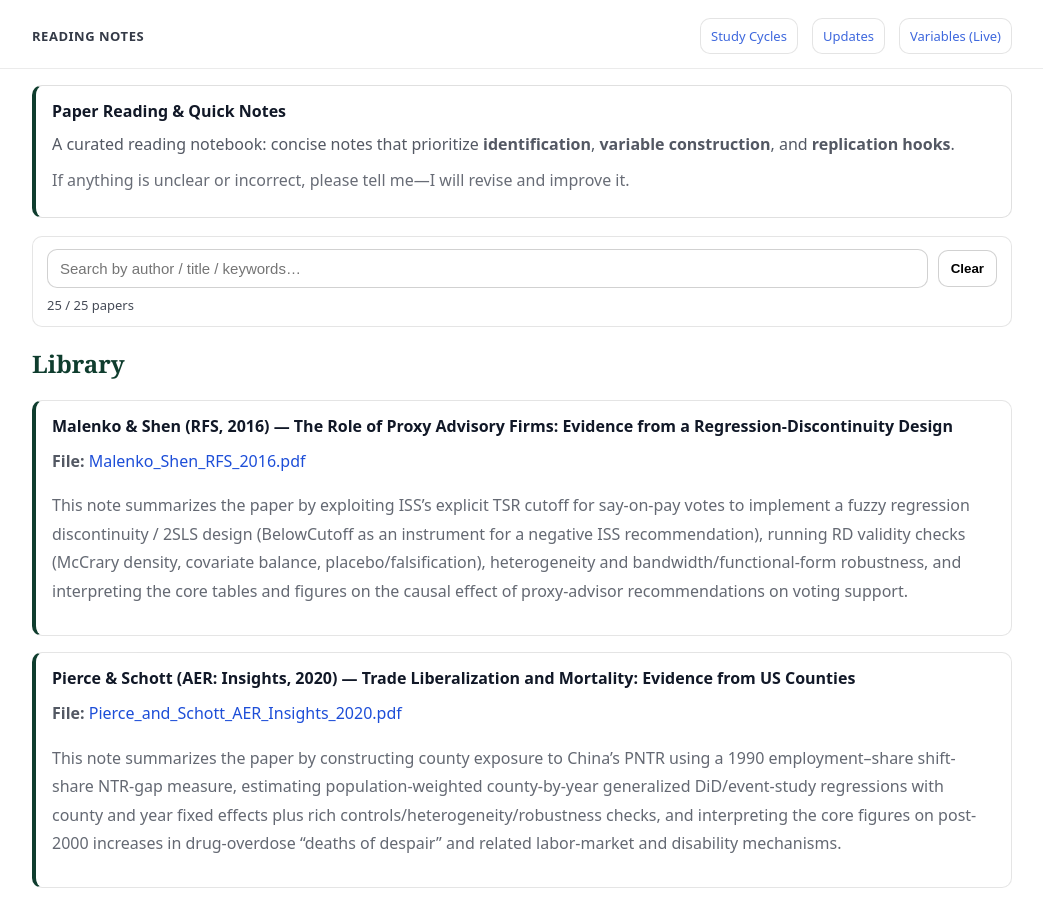
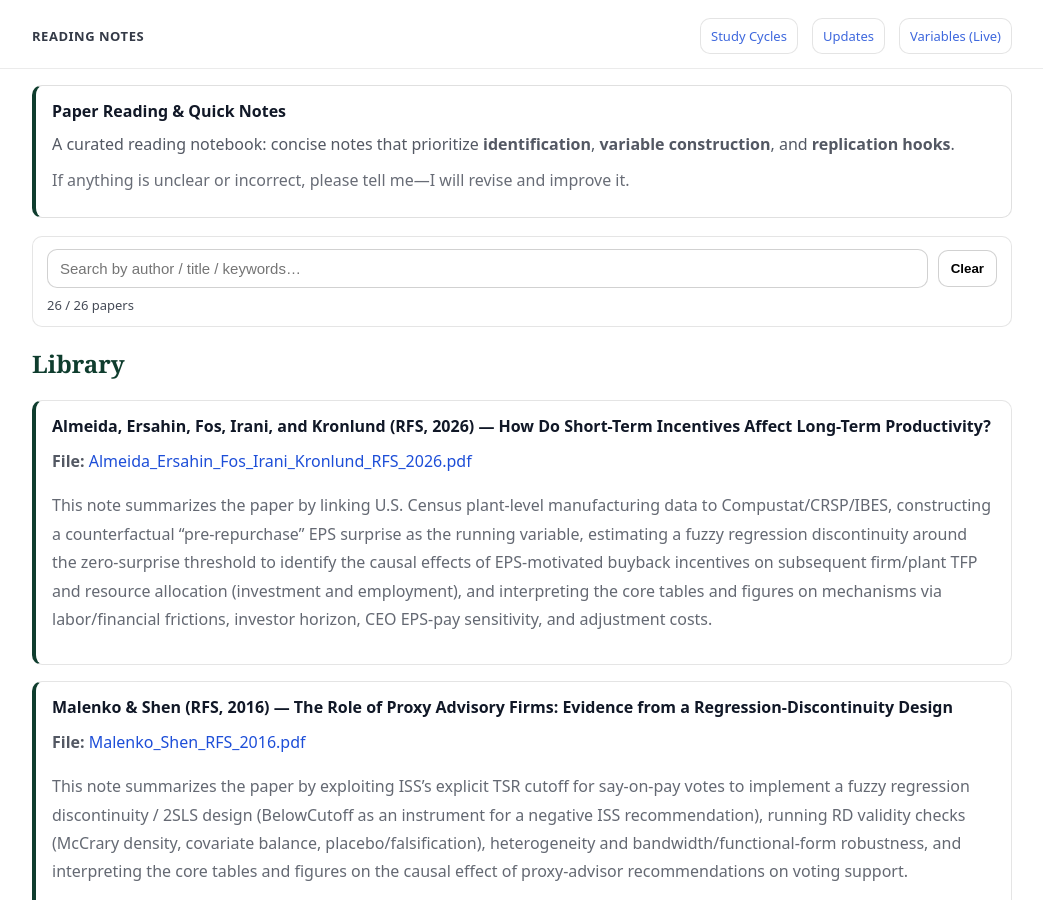
Before and after one commit to yaxinzn/study-archive, a Jekyll site: the page built from reading/index.md, in a window 1280 px wide and 900 px high. Shown: the whole window, without its empty margins (118-1161 px from the left). Built offline with Jekyll 4.4.1, drawn with Linux system fonts in a browser that asks for light colours.

Commit message:
Reading: add/update Almeida_Ersahin_Fos_Irani_Kronlund_RFS_2026.pdf

```diff
--- a/_data/reading.yml
+++ b/_data/reading.yml
@@ -1,3 +1,7 @@
+- title: "Almeida, Ersahin, Fos, Irani, and Kronlund (RFS, 2026) — How Do Short-Term Incentives Affect Long-Term Productivity?"
+  file: "Almeida_Ersahin_Fos_Irani_Kronlund_RFS_2026.pdf"
+  desc: "This note summarizes the paper by linking U.S. Census plant-level manufacturing data to Compustat/CRSP/IBES, constructing a counterfactual “pre-repurchase” EPS surprise as the running variable, estimating a fuzzy regression discontinuity around the zero-surprise threshold to identify the causal effects of EPS-motivated buyback incentives on subsequent firm/plant TFP and resource allocation (investment and employment), and interpreting the core tables and figures on mechanisms via labor/financial frictions, investor horizon, CEO EPS-pay sensitivity, and adjustment costs."
+
 - title: "Malenko & Shen (RFS, 2016) — The Role of Proxy Advisory Firms: Evidence from a Regression-Discontinuity Design"
   file: "Malenko_Shen_RFS_2016.pdf"
   desc: "This note summarizes the paper by exploiting ISS’s explicit TSR cutoff for say-on-pay votes to implement a fuzzy regression discontinuity / 2SLS design (BelowCutoff as an instrument for a negative ISS recommendation), running RD validity checks (McCrary density, covariate balance, placebo/falsification), heterogeneity and bandwidth/functional-form robustness, and interpreting the core tables and figures on the causal effect of proxy-advisor recommendations on voting support."
```
Also changed, not shown: 1 other file.
